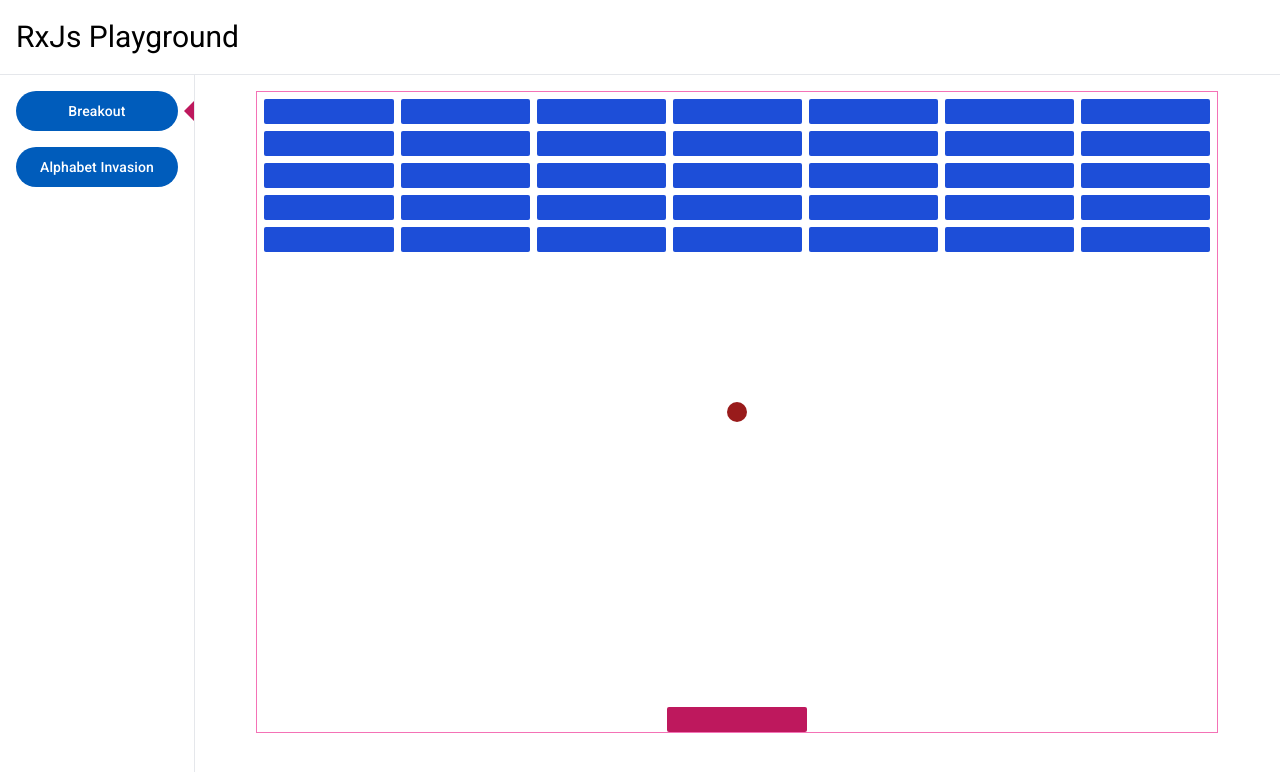
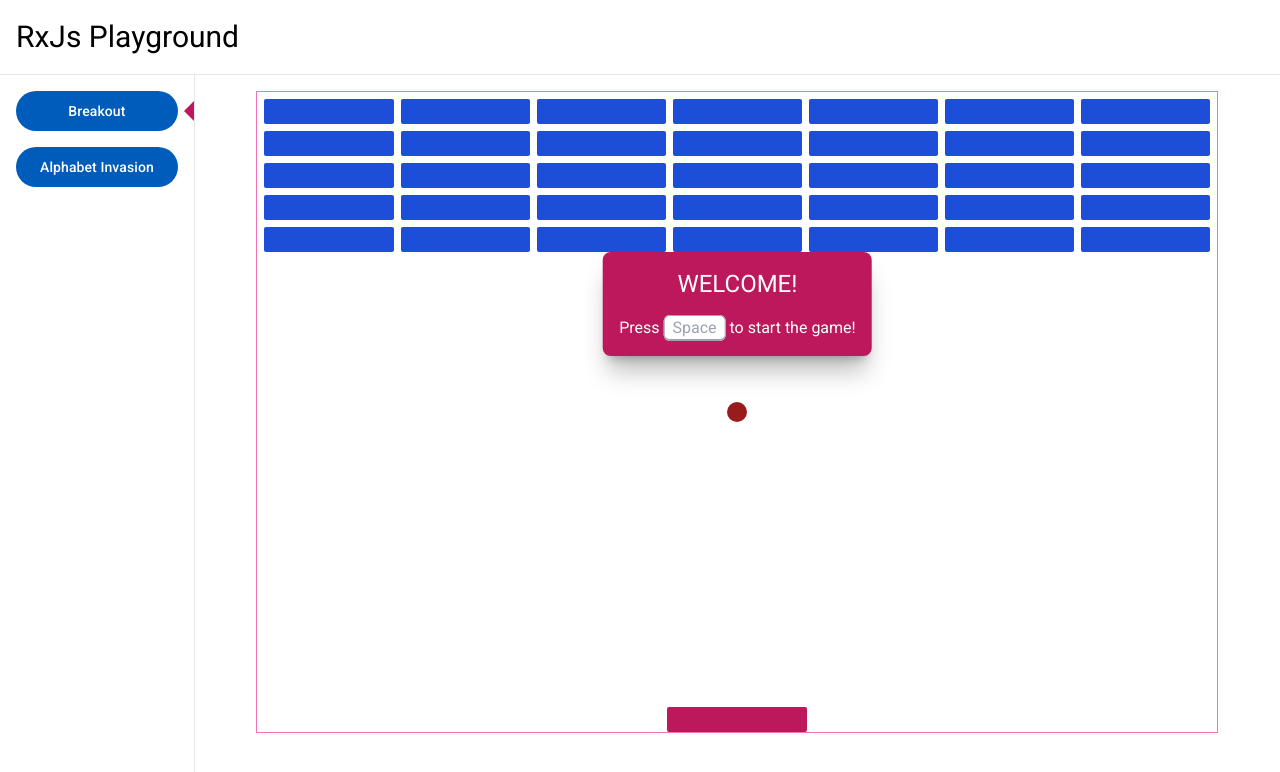
Before and after one commit to NKisiura/rxjs-playground, an Angular app: page /breakout in a window 1280 px wide. Shown: the top 772 px of the page. Built offline with nearby package versions, Linux system fonts and the light colour scheme.

Commit message:
created info window

```diff
--- a/src/app/pages/breakout/breakout.component.html
+++ b/src/app/pages/breakout/breakout.component.html
@@ -7,6 +7,21 @@
         height: GAME_FIELD_SIZE.height | px,
       }"
     >
+      @if (infoWindow$ | async; as infoWindow) {
+        <div
+          class="absolute left-1/2 top-1/4 z-10 flex -translate-x-1/2 flex-col items-center gap-4 rounded-lg bg-pink-700 p-4 text-white shadow-xl shadow-black/25"
+        >
+          <span class="text-2xl">{{ infoWindow.title }}</span>
+          <span>
+            Press
+            <span
+              class="rounded-md border border-b-2 border-gray-400 bg-white px-2 py-0.5 text-gray-400"
+              >Space</span
+            >
+            to {{ infoWindow.message }}
+          </span>
+        </div>
+      }
       @for (brick of bricks$ | async; track brick) {
         <div
           class="absolute rounded-sm bg-blue-700"
--- a/src/app/pages/breakout/breakout.component.ts
+++ b/src/app/pages/breakout/breakout.component.ts
@@ -17,10 +17,11 @@ import {
   merge,
   scan,
   shareReplay,
+  tap,
   withLatestFrom,
 } from "rxjs";
 import { PxPipe } from "@shared/pipes/px";
-import { Objects, PaddleDirection } from "./types";
+import { InfoWindow, Objects, PaddleDirection } from "./types";
 import {
   BALL_RADIUS,
   GAME_FIELD_SIZE,
@@ -73,6 +74,11 @@ export class BreakoutComponent implements OnInit {
       brick: false,
     },
   };
+
+  private readonly infoWindowSubject = new BehaviorSubject<InfoWindow | null>(
+    null,
+  );
+  public readonly infoWindow$ = this.infoWindowSubject.asObservable();
 
   private readonly paddlePositionSubject = new BehaviorSubject(
     GAME_FIELD_SIZE.width / 2 - PADDLE_SIZE.width / 2,
@@ -164,7 +170,46 @@ export class BreakoutComponent implements OnInit {
     }, this.INITIAL_OBJECTS),
   );
 
-  public startGame(): void {
+  ngOnInit(): void {
+    this.prepareNewGame({ title: "WELCOME!", message: "start the game!" });
+  }
+
+  private prepareNewGame(infoWindow: InfoWindow): void {
+    this.showInfoWindow(infoWindow);
+    this.resetObjects();
+    this.setupStartGameListener();
+  }
+
+  private showInfoWindow(infoWindow: InfoWindow): void {
+    this.infoWindowSubject.next(infoWindow);
+  }
+
+  private closeInfoWindow(): void {
+    this.infoWindowSubject.next(null);
+  }
+
+  private resetObjects(): void {
+    this.paddlePositionSubject.next(
+      GAME_FIELD_SIZE.width / 2 - PADDLE_SIZE.width / 2,
+    );
+    this.objectsSubject.next(this.INITIAL_OBJECTS);
+  }
+
+  private setupStartGameListener(): void {
+    const startGameSub = this.keydownEvent$
+      .pipe(
+        map(({ key }) => key),
+        filter((key) => key === " "),
+        tap(() => {
+          this.closeInfoWindow();
+          this.startGame();
+          startGameSub.unsubscribe();
+        }),
+      )
+      .subscribe();
+  }
+
+  private startGame(): void {
     const gameSubscription = combineLatest([
       this.ticker$,
       this.paddle$,
@@ -174,18 +219,14 @@ export class BreakoutComponent implements OnInit {
       this.objectsSubject.next(objects);
 
       if (objects.collisions.floor) {
-        alert("Game over");
+        this.prepareNewGame({ title: "GAME OVER!", message: "try again!" });
         gameSubscription.unsubscribe();
       }
 
       if (!objects.bricks.length) {
-        alert("Congratulations");
+        this.prepareNewGame({ title: "YOU WIN!", message: "play again!" });
         gameSubscription.unsubscribe();
       }
     });
   }
-
-  ngOnInit(): void {
-    this.startGame();
-  }
 }
--- a/src/app/pages/breakout/types.ts
+++ b/src/app/pages/breakout/types.ts
@@ -30,3 +30,8 @@ export interface Objects {
   readonly bricks: Brick[];
   readonly collisions: Collisions;
 }
+
+export interface InfoWindow {
+  readonly title: string;
+  readonly message: string;
+}
```
